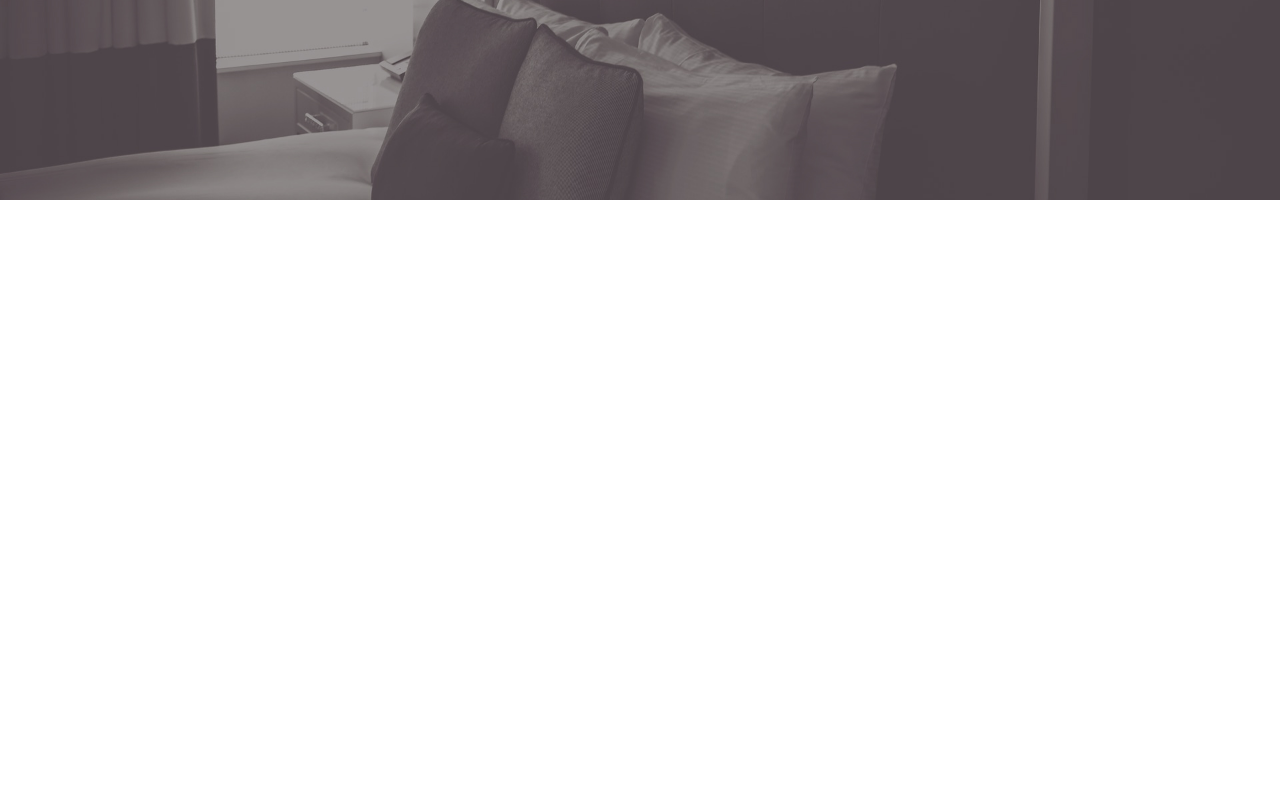
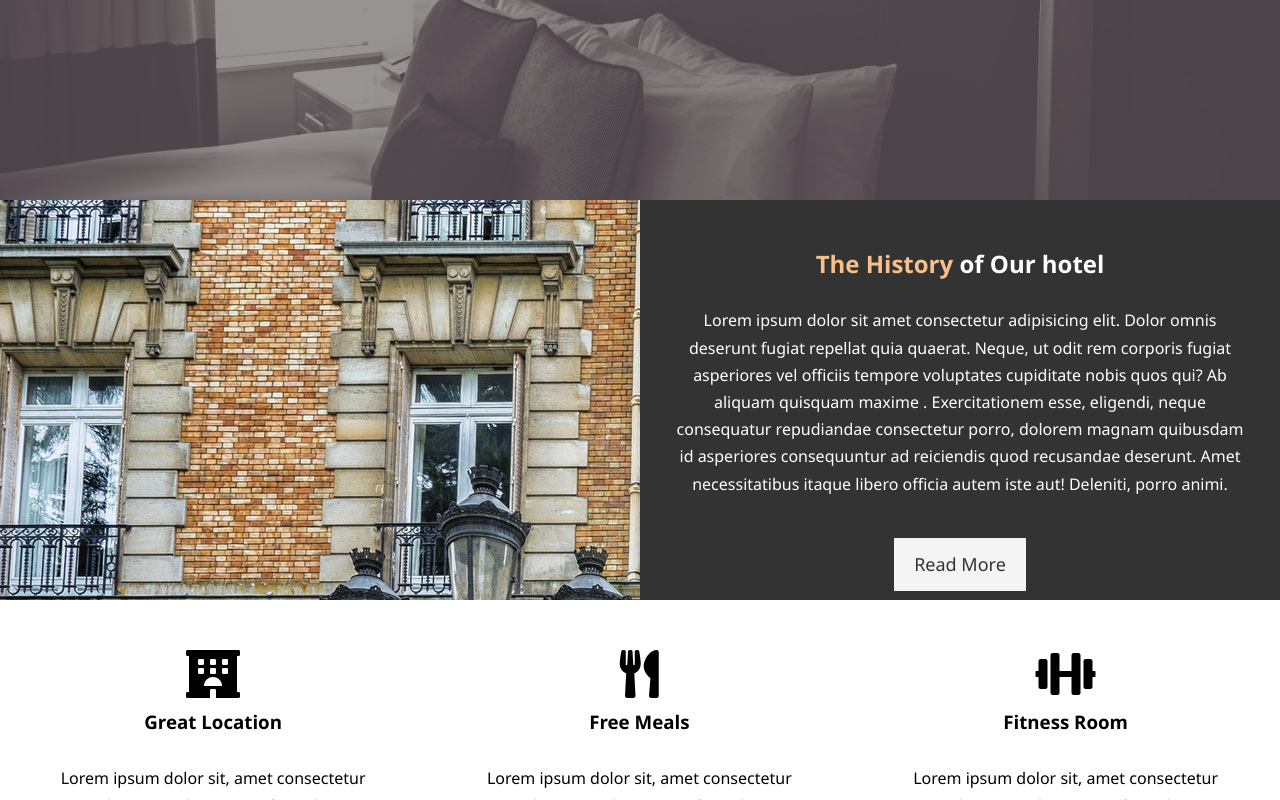
Before and after one commit to modongo/hotel_hbd, a plain HTML site: page index.html in a window 1280 px wide. Shown: the part 467-1267 px from the top of the page. Before the commit the page ends 800 px from the top, so only its background shows below. Drawn offline with Linux system fonts and the light colour scheme.

Commit message:
completed features section

```diff
--- a/css/style.css
+++ b/css/style.css
@@ -58,6 +58,23 @@ p {
     color: #333;
 }
 
+.btn-light {
+    background: #f4f4f4;
+    color: #333;
+
+}
+.bg-dark {
+    background: #333;
+    color: #FFF;
+    }
+.bg-light {
+    background: #f4f4f4;
+    color: #333;
+}
+.bg-primary {
+    background: #333;
+    color: #f7c08a;
+}
 /* navbar */
 
 #navbar {
@@ -112,3 +129,33 @@ p {
     padding-bottom: 20px;
     line-height: 1.7em;
 }
+#home-info {
+    height: 400px;
+}
+#home-info .info-img {
+    float: left;
+    width: 50%;
+    background: url('../img/photo-1.jpg') no-repeat;
+    min-height: 100%;
+}
+#home-info .info-content {
+    float: right;
+    width: 50%;
+    height: 100%;
+    text-align: center;
+    padding: 50px 30px;
+    overflow: hidden;
+}
+#home-info .info-content p {
+    padding-bottom: 30px;
+}
+/* features section */
+.box {
+    float: left;
+    width: 33.3%;
+    padding: 50px;
+    text-align: center;
+}
+.box i {
+    margin-bottom: 10px;
+}
--- a/index.html
+++ b/index.html
@@ -7,6 +7,8 @@
     <meta http-equiv="X-UA-Compatible" content="ie=edge">
     <meta name="description" content="Welcome to the most extra-ordinary hotel in Nairobi, Kenya.">
     <meta name="keywords" content="hotel,nairobi hotel,kenya hotel">
+    <link rel="stylesheet" href="https://use.fontawesome.com/releases/v5.8.1/css/all.css"
+        integrity="sha384-50oBUHEmvpQ+1lW4y57PTFmhCaXp0ML5d60M1M7uH2+nqUivzIebhndOJK28anvf" crossorigin="anonymous">
     <link rel="stylesheet" href="css/style.css">
     <title>Hotel HBD | Welcome</title>
 </head>
@@ -18,8 +20,8 @@
                 <h1 id="logo"><a href="index.html">HBD</a></h1>
                 <ul>
                     <li><a class="current" href="about.html">About</a></li>
-                    <li><a  href="contact.html">Contact</a></li>
-                    <li><a  href="index.html">Home</a></li>
+                    <li><a href="contact.html">Contact</a></li>
+                    <li><a href="index.html">Home</a></li>
                 </ul>
             </div>
         </nav>
@@ -27,13 +29,48 @@
             <div class="container">
                 <div class="showcase-content">
                     <h1><span class="text-primary">Enjoy</span>
-                         Your Stay</h1>
-                    <p class="lead">Lorem ipsum dolor sit, amet consectetur adipisicing elit. Veniam quia dolores inventore repellendus placeat quis.</p>
+                        Your Stay</h1>
+                    <p class="lead">Lorem ipsum dolor sit, amet consectetur adipisicing elit. Veniam quia dolores
+                        inventore repellendus placeat quis.</p>
                     <a class="btn" href="about.html">About Our Hotel</a>
                 </div>
             </div>
         </div>
     </header>
+    <section id="home-info" class="bg-dark">
+        <div class="info-img">
+
+        </div>
+        <div class="info-content">
+            <h2><span class="text-primary">The History</span> of Our hotel</h2>
+            <p>Lorem ipsum dolor sit amet consectetur adipisicing elit. Dolor omnis deserunt fugiat repellat quia
+                quaerat. Neque, ut odit rem corporis fugiat asperiores vel officiis tempore voluptates cupiditate nobis
+                quos qui?
+                Ab aliquam quisquam maxime . Exercitationem esse, eligendi, neque consequatur repudiandae consectetur
+                porro, dolorem magnam quibusdam id asperiores consequuntur ad reiciendis quod recusandae deserunt. Amet
+                necessitatibus itaque libero officia autem iste aut! Deleniti, porro animi.</p>
+            <a href="about.html" class="btn btn-light">Read More</a>
+        </div>
+
+    </section>
+    <section id="features">
+        <div class="box">
+            <i class="fas fa-hotel fa-3x"></i>
+            <h3>Great Location</h3>
+            <p>Lorem ipsum dolor sit, amet consectetur adipisicing elit. Qui, perferendis!</p>
+        </div>
+        <div class="box">
+            <i class="fas fa-utensils fa-3x"></i>
+            <h3>Free Meals</h3>
+            <p>Lorem ipsum dolor sit, amet consectetur adipisicing elit. Qui, perferendis!</p>
+        </div>
+        <div class="box">
+            <i class="fas fa-dumbbell fa-3x"></i>
+            <h3>Fitness Room</h3>
+            <p>Lorem ipsum dolor sit, amet consectetur adipisicing elit. Qui, perferendis!</p>
+        </div>
+    </section>
+
 
 
 </body>
```
